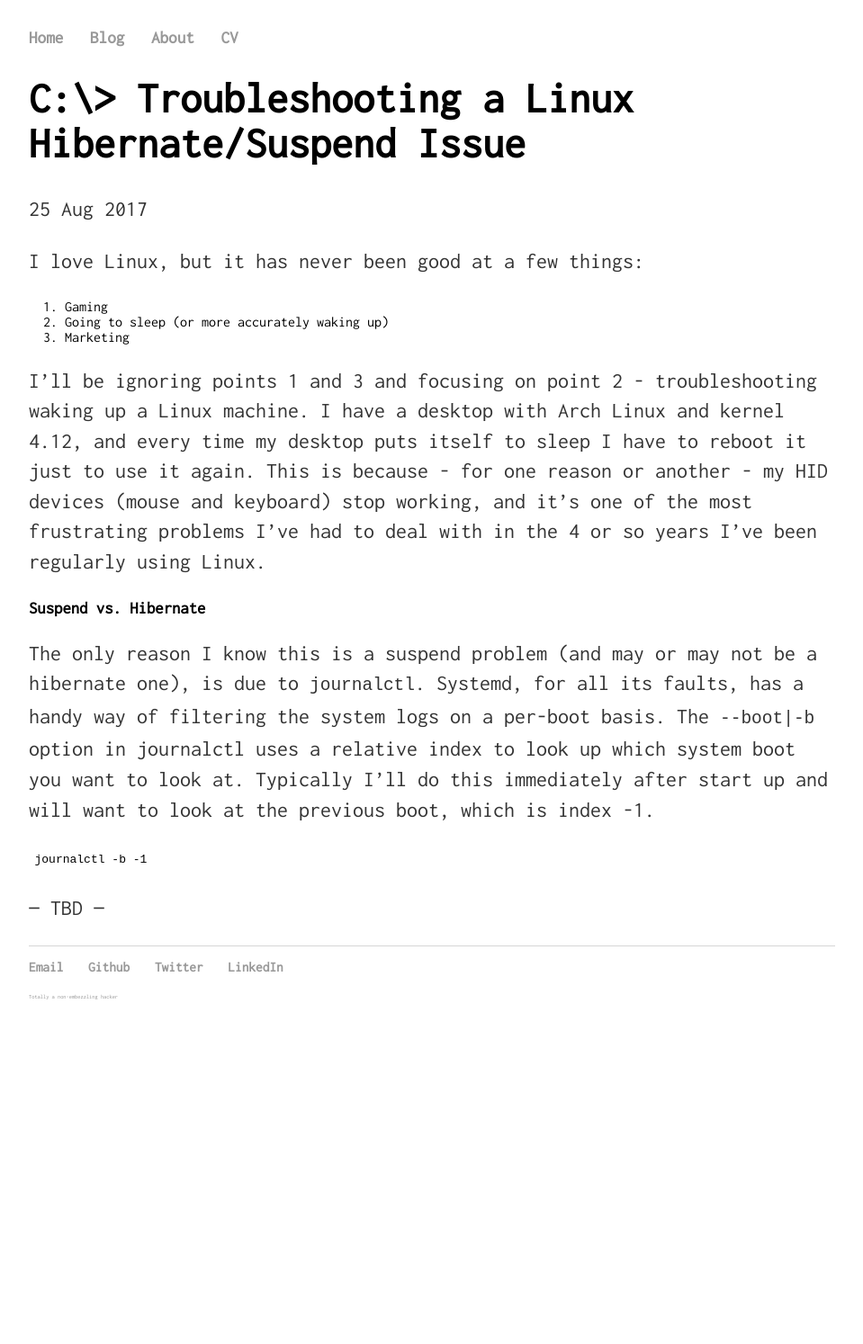
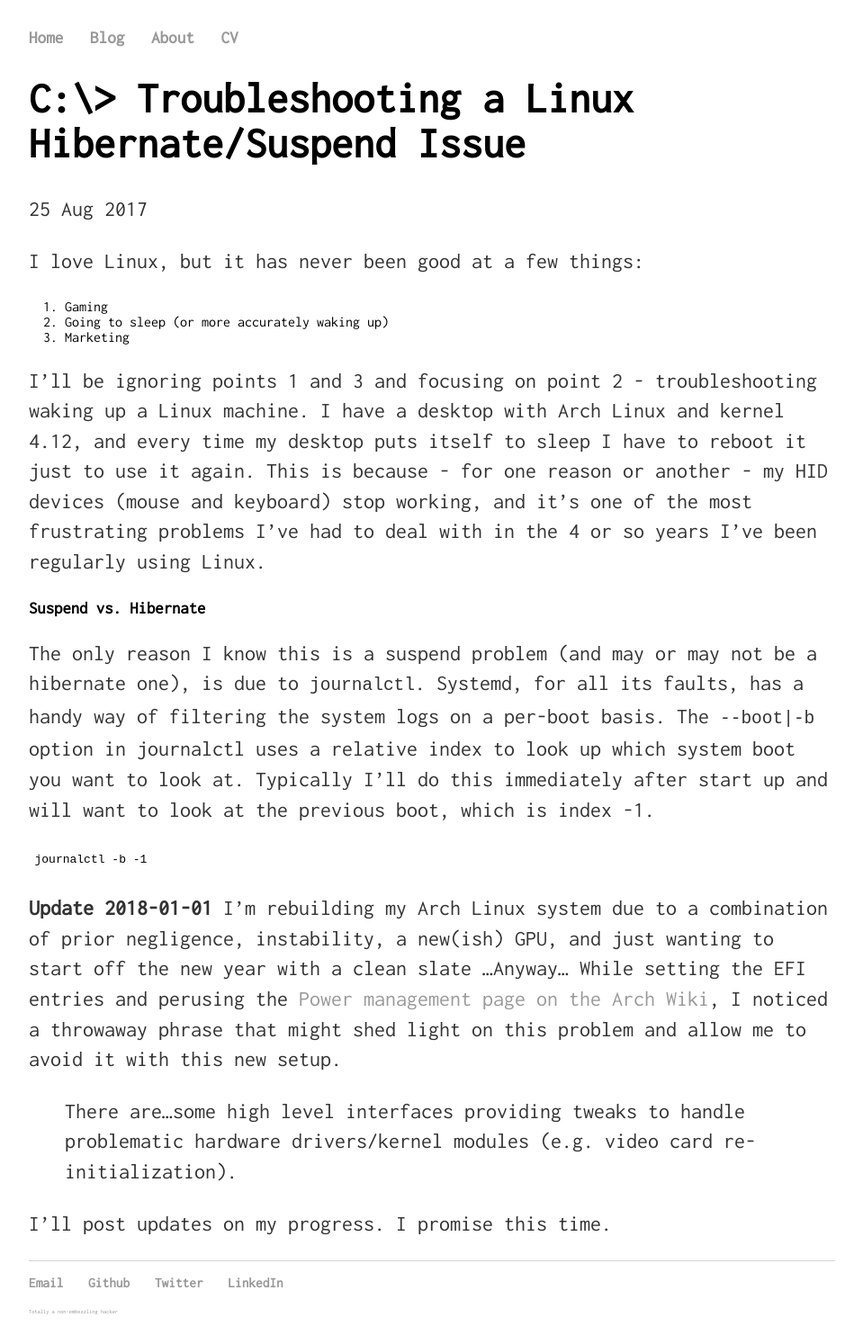
Before and after one commit to infosec-intern/infosec-intern.github.io, a Jekyll site: the page built from _posts/2017-08-25-troubleshooting-linux-hibernate.md, in a window 1280 px wide. Shown: the whole page at 90% size, without its empty margins (160-1119 px from the left). Built offline with Jekyll 4.4.1, drawn with Linux system fonts in a browser that asks for light colours; before the commit the page ends 1144 px from its top, so only the background shows below that.

Commit message:
Added quote from Arch Wiki
on Power Management & problematic video cards during hibernation

````diff
--- a/_posts/2017-08-25-troubleshooting-linux-hibernate.md
+++ b/_posts/2017-08-25-troubleshooting-linux-hibernate.md
@@ -20,4 +20,12 @@ The only reason I know this is a suspend problem (and may or may not be a hibern
 journalctl -b -1
 ```
 
---- TBD ---
+**Update 2018-01-01**
+I'm rebuilding my Arch Linux system due to a combination of prior negligence, instability, a new(ish) GPU, and just wanting to start off the new year with a clean slate
+...Anyway...
+While setting the EFI entries and perusing the [Power management page on the Arch Wiki](https://wiki.archlinux.org/index.php/Power_management/Suspend_and_hibernate), I noticed a throwaway phrase that might shed light on this problem and allow me to avoid it with this new setup.
+
+ > There are...some high level interfaces providing tweaks to handle
+ > problematic hardware drivers/kernel modules (e.g. video card re-initialization).
+
+ I'll post updates on my progress. I promise this time.
````
